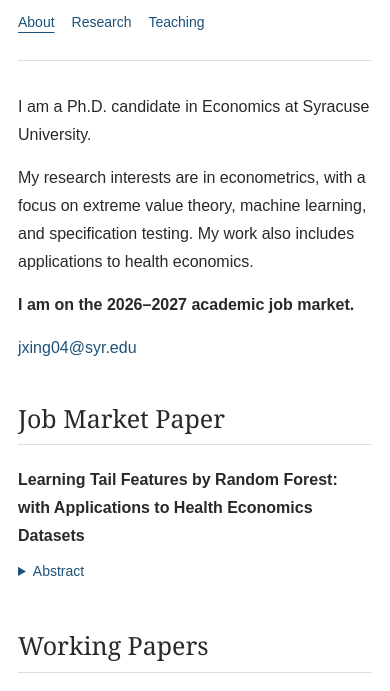
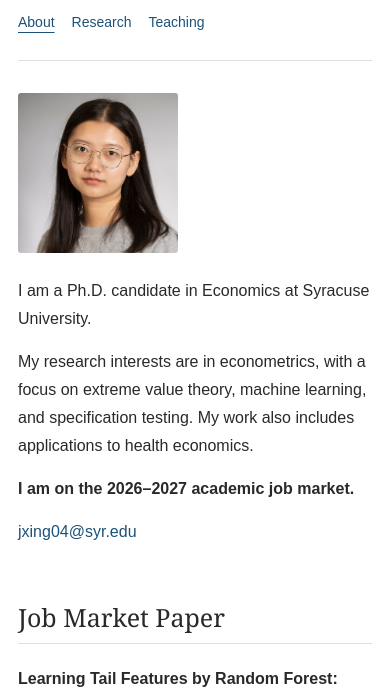
Before and after one commit to Jiahe-Xing/Jiahe-Xing.github.io, a plain HTML site: page index.html in a window 390 px wide. Shown: the part 96-787 px from the top of the page. Drawn offline with Linux system fonts and the light colour scheme.

Commit message:
Add Syracuse headshot with responsive homepage layout

```diff
--- a/index.html
+++ b/index.html
@@ -76,7 +76,17 @@
 
     .intro {
       margin: 42px 0 48px;
-      max-width: 740px;
+      display: grid;
+      grid-template-columns: minmax(0, 1fr) 190px;
+      gap: 32px;
+      align-items: start;
+    }
+
+    .profile-photo {
+      display: block;
+      width: 190px;
+      height: 190px;
+      border-radius: 3px;
     }
 
     .intro p {
@@ -164,7 +174,10 @@
 
       .intro {
         margin: 32px 0 40px;
+        grid-template-columns: 1fr;
+        gap: 24px;
       }
+      .profile-photo { grid-row: 1; width: 160px; height: 160px; }
     }
   </style>
 </head>
@@ -186,6 +199,7 @@
 
     <main>
       <div class="intro" id="about">
+        <div class="intro-text">
         <p>
           I am a Ph.D. candidate in Economics at Syracuse University.
         </p>
@@ -203,6 +217,8 @@
         <p>
           <a href="mailto:jxing04@syr.edu">jxing04@syr.edu</a>
         </p>
+        </div>
+        <img class="profile-photo" src="assets/jiahe-xing.jpg" alt="Jiahe Xing" width="325" height="325">
       </div>
 
       <section id="research">
```
Also changed, not shown: assets/jiahe-xing.jpg (added).
